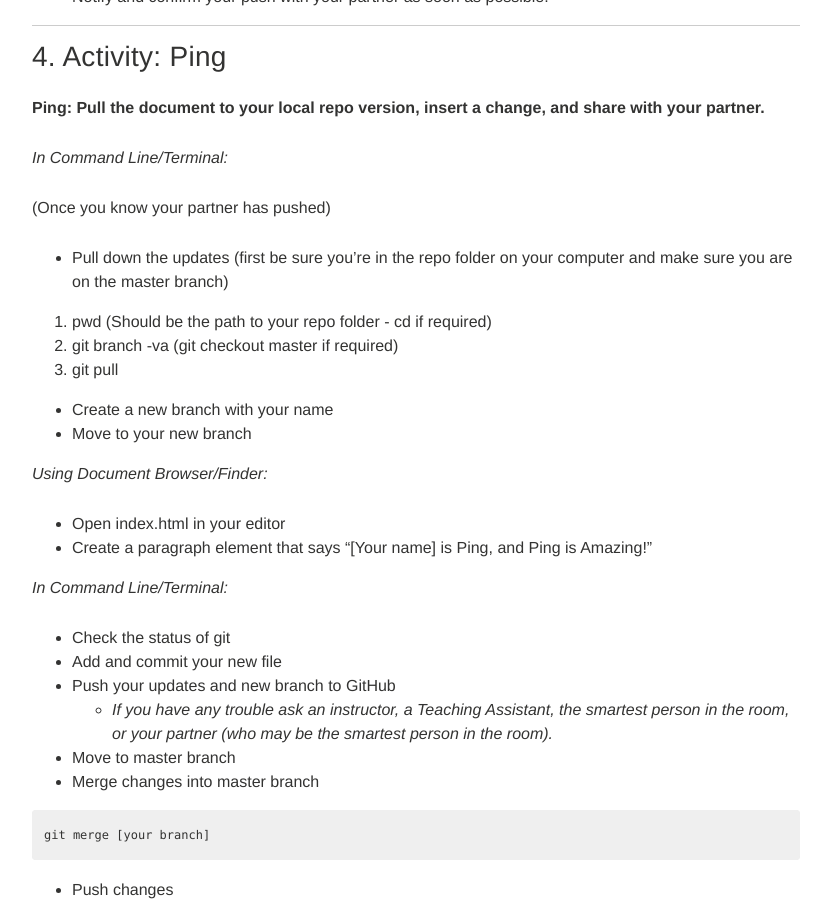
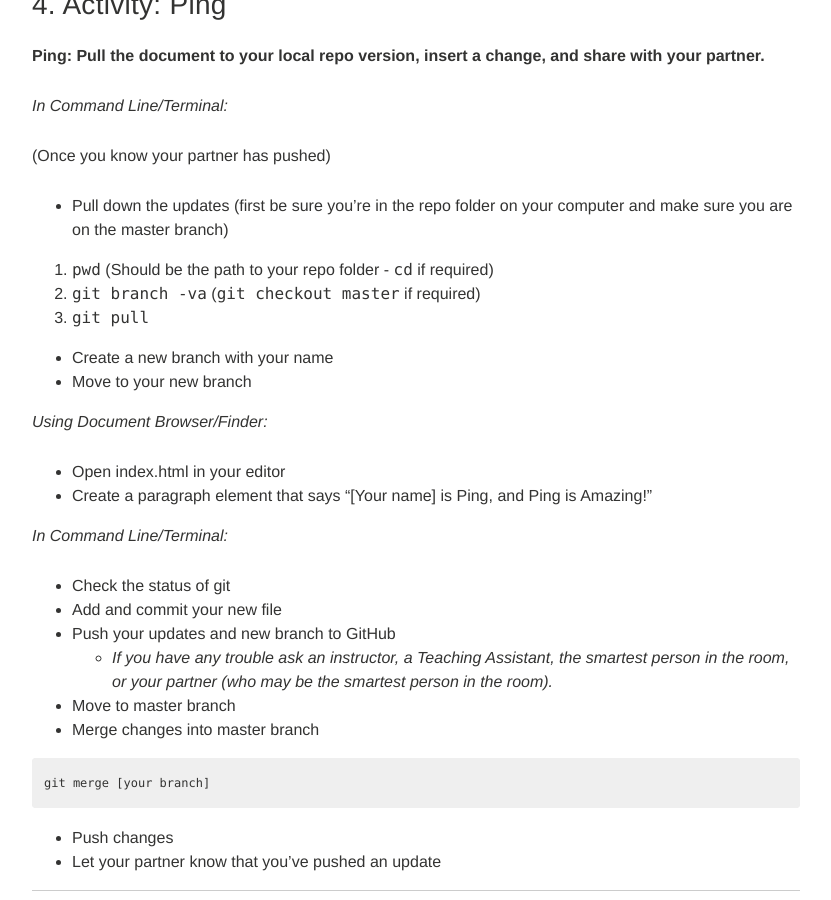
Before and after one commit to portlandcodeschool/primer, a Jekyll site: the page built from _posts/assignments/2015-07-23-03-collaborating-with-git-and-github-ping-pong.md, in a window 1280 px wide and 900 px high, scrolled down 2469 px. Shown: the whole window, without its empty margins (288-1119 px from the left). Built offline with Jekyll 4.4.1, drawn with Linux system fonts in a browser that asks for light colours; nearby versions of some CDN libraries; part of the change alters nothing that is shown; some of the changed text lies outside the part shown.

Commit message:
minor adjustments

````diff
--- a/_posts/assignments/2015-07-23-03-collaborating-with-git-and-github-ping-pong.md
+++ b/_posts/assignments/2015-07-23-03-collaborating-with-git-and-github-ping-pong.md
@@ -58,11 +58,9 @@ git status
 * Create a new branch from which you can work. Use a branch name with your name or initials in it.
 
 ```
-		git checkout -b [new branch name]
-
-		()
-
-		git branch [new branch name]
+git checkout -b [new branch name]
+or
+git branch [new branch name]
 ```
 
 * Move to that new branch. (What's the command for this?)
@@ -110,9 +108,9 @@ _In Command Line/Terminal:_
 * Pull down the updates (first be sure you're in the repo folder on your computer and make sure you are on the master branch)
 
 
-0. pwd (Should be the path to your repo folder - cd if required)
-0. git branch -va (git checkout master if required)
-0. git pull
+0. <kbd>pwd</kbd> (Should be the path to your repo folder - <kbd>cd</kbd> if required)
+0. <kbd>git branch -va</kbd> (<kbd>git checkout master</kbd> if required)
+0. <kbd>git pull</kbd>
 
 * Create a new branch with your name
 * Move to your new branch
````
